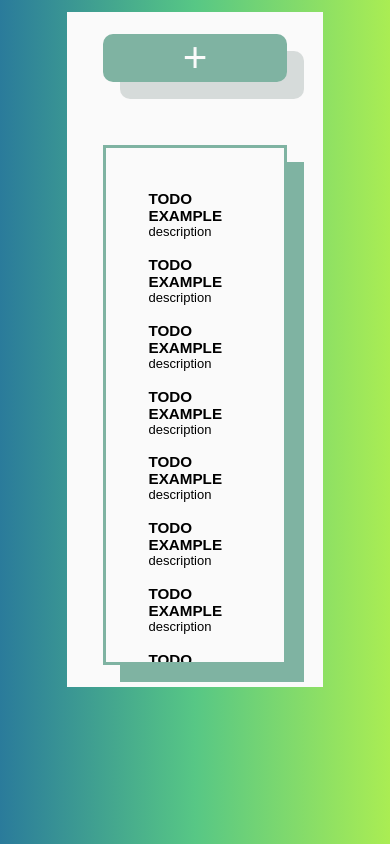
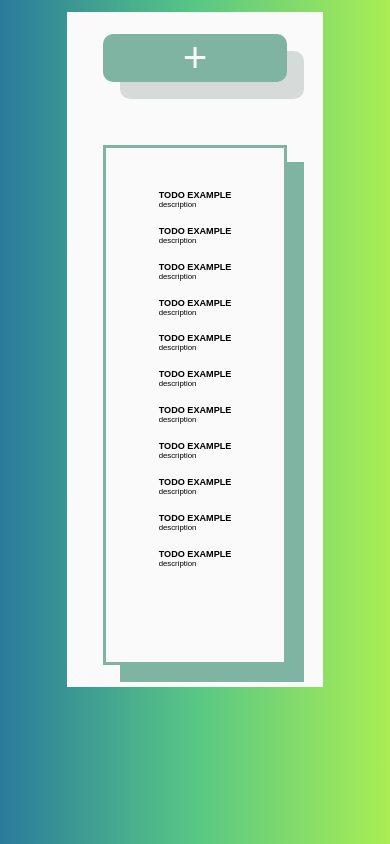
Before and after one commit to Tarkus43/localstorage_practice, a plain HTML site: page index.html in a window 390 px wide. Drawn offline with Linux system fonts and the light colour scheme.

Commit message:
font adaptation fix

```diff
--- a/index.html
+++ b/index.html
@@ -10,10 +10,10 @@
     <div class="todo_wrapper">
 
 
-        <button class="todo_create_btn">+</button>
+        <button class="todo_create_btn" id="create_btn">+</button>
 
 
-        <ul class="todo_list">
+        <ul class="todo_list" id="todo_list">
             <li class="todo_item">
                 <h3 class="todo_item_title">TODO EXAMPLE</h3>
                 <p class="todo_item_description">description</p>
--- a/styles/sass/_styles.scss
+++ b/styles/sass/_styles.scss
@@ -61,10 +61,10 @@ body{
     justify-content: flex-start;
     gap: 2vh;
     transition: 1s;
+}
 
-    li{
-        font-size: small;
-    }
+.todo_item{
+    font-size: 1vw;
 }
 
 .todo_list::-webkit-scrollbar {
@@ -81,4 +81,7 @@ body{
     .todo_create_btn{
         height: 50px;
     }
+    .todo_item{
+        font-size: 2vw;
+    }
 }
```
Also changed, not shown: styles/css/index.css, styles/css/index.min.css, 2 other files.
